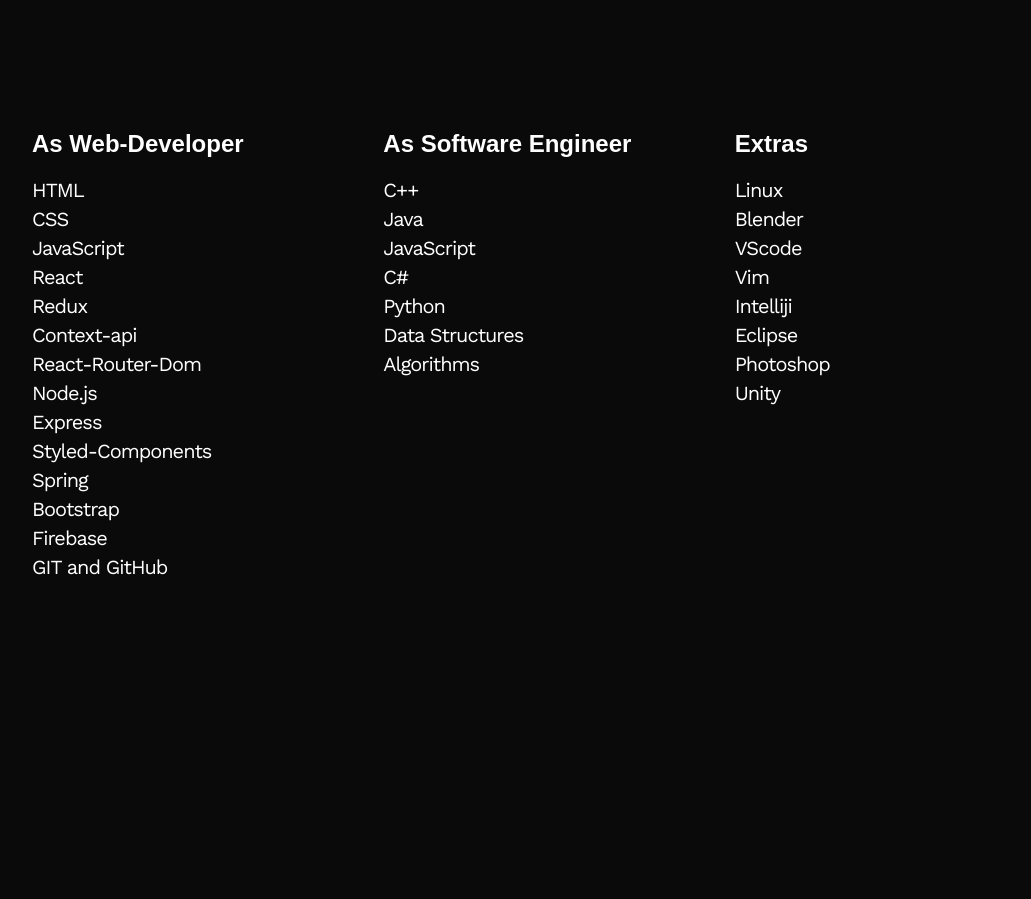
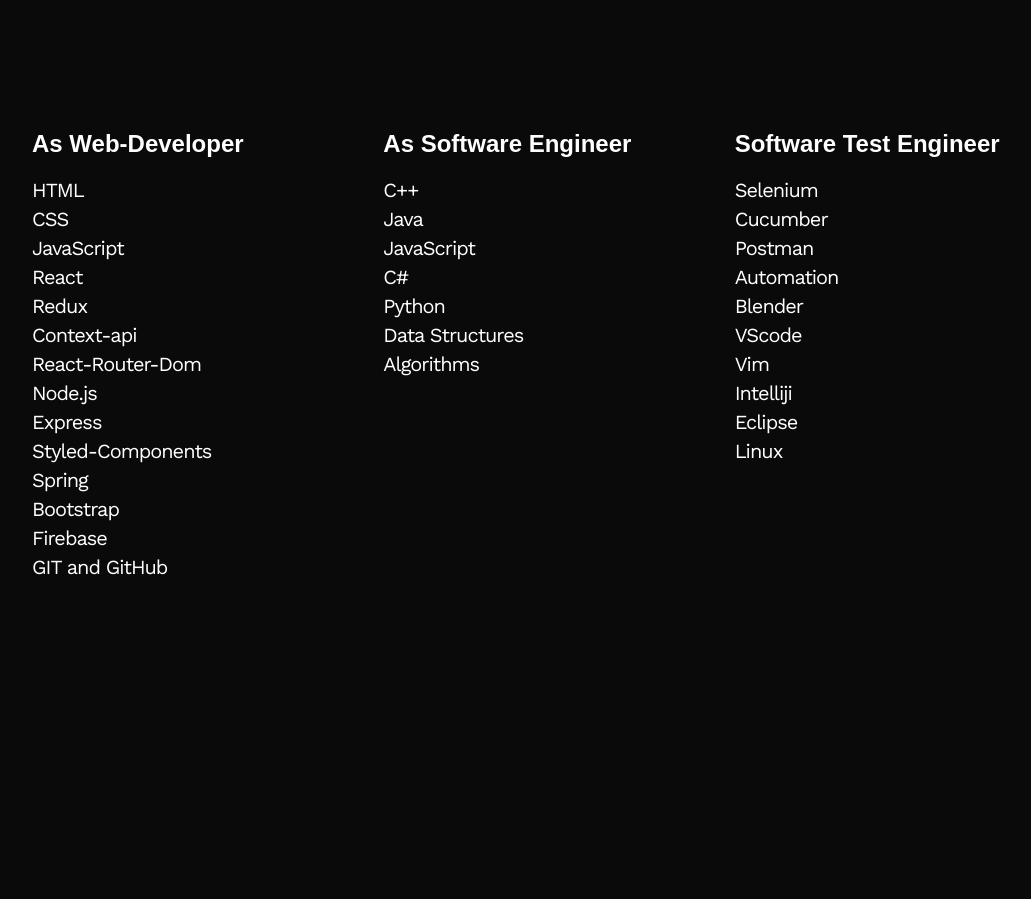
Before and after one commit to youssefyasser98/Portfolio, a React (Create React App) app: page / in a window 1280 px wide. Shown: the part 5180-6079 px from the top of the page, without its empty margins (96-1127 px from the left). Built offline with nearby package versions, Linux system fonts and the light colour scheme; a web font is replaced by a local one.

Commit message:
Update SkillsBox.jsx

```diff
--- a/src/components/SkillsBox/SkillsBox.jsx
+++ b/src/components/SkillsBox/SkillsBox.jsx
@@ -19,7 +19,7 @@
       "GIT and GitHub",
     ],
     CompetetiveSkills: ["C++","Java","JavaScript","C#","Python", "Data Structures", "Algorithms"],
-    Extras: ["Linux", "Blender", "VScode", "Vim", "Intelliji","Eclipse","Photoshop","Unity"],
+    Extras: ["Selenium","Cucumber","Postman","Automation", "Blender", "VScode", "Vim", "Intelliji","Eclipse","Linux"],
   };
 
   return (
@@ -42,7 +42,7 @@
           </ul>
         </div>
         <div className="skills-colomn-wrap">
-          <h3>Extras</h3>
+          <h3>Software Test Engineer</h3>
           <ul>
             {Skills.Extras.map((skill, index) => {
               return <li key={index}>{skill}</li>;
```
